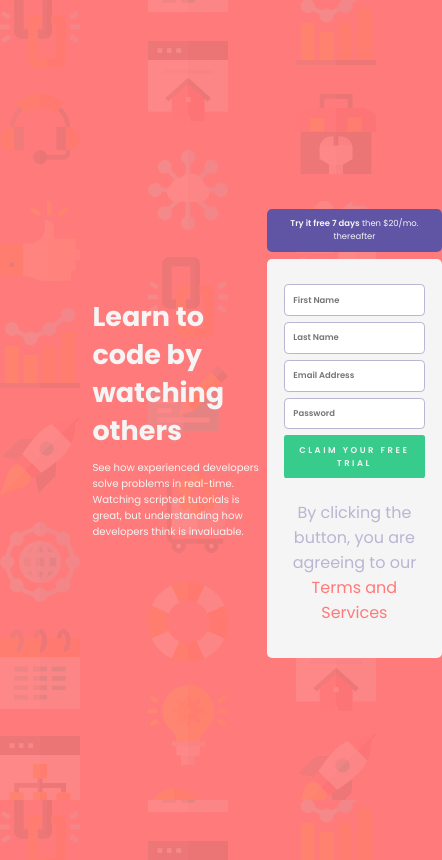
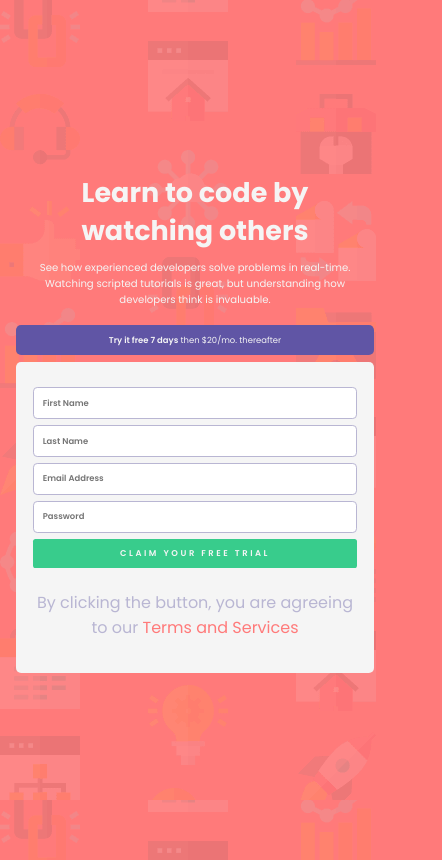
Before and after one commit to slodkiadrianek/Intro-component, a plain HTML site: page intro-component/index.html in a window 390 px wide. Shown: the whole page, 442 px wide, since content can reach past the window. Drawn offline with Linux system fonts and the light colour scheme.

Commit message:
Add files via upload

```diff
--- a/intro-component/style.css
+++ b/intro-component/style.css
@@ -30,6 +30,7 @@ main{
     display: flex;
     flex-direction: column;
     justify-content: center;
+    align-items: center;
 }
 
 .right{
@@ -42,6 +43,7 @@ main{
     line-height:  4.5vmax;
     color: whitesmoke;
     margin-bottom: 0vmax;
+
 }
 .left__p{
     font-family: var(--Font);
@@ -118,3 +120,25 @@ font-style: italic;
 .hidden{
     display: none;
 }
+
+@media (max-width: 1100px){
+    main{
+        display: flex;
+        flex-direction: column;
+    }
+    body{
+        padding: 0vmax 1vmax;
+    }
+    .right {
+        width: 100%;
+    }
+    .left {
+        width: 100%;
+    }
+    .left__h1{
+        text-align: center;
+    }
+    .left__p{
+        text-align: center;
+    }
+}
```
